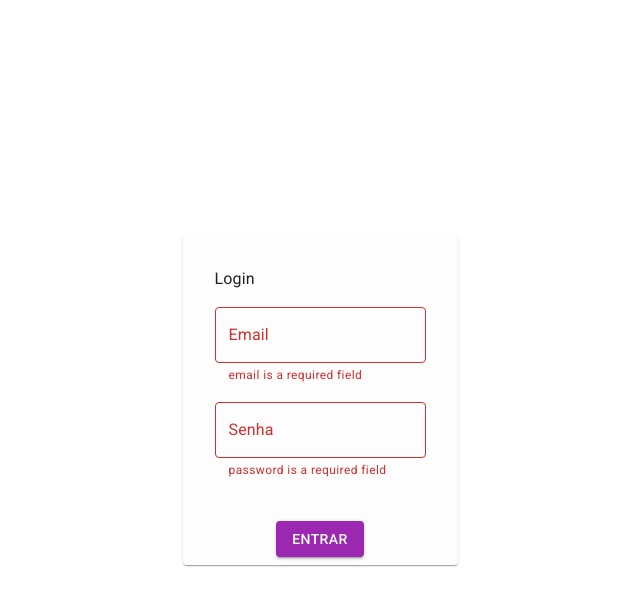
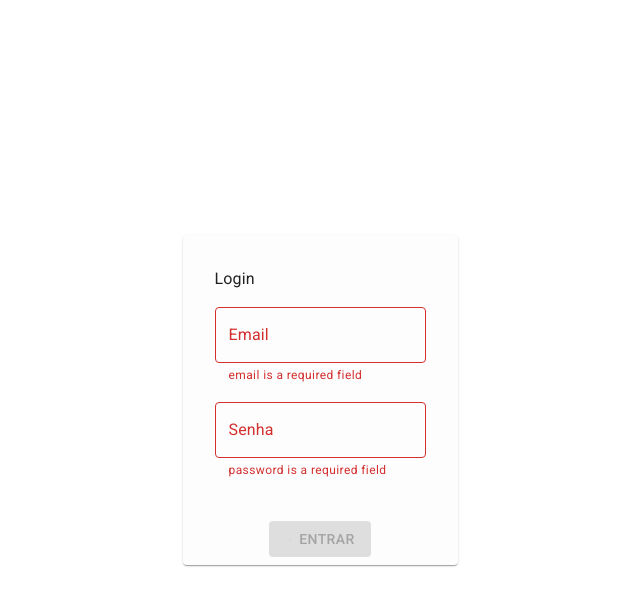
Before and after one commit to Ramon-Wesley/React_Typescript, a React (Create React App) app: page / in a window 1280 px wide. Both pictures are taken after a click on the button "ENTRAR". Shown: the top 606 px of the page, without its empty margins (320-960 px from the left). Built offline with nearby package versions, Linux system fonts and the light colour scheme.

Commit message:
refazer botao

```diff
--- a/src/shared/components/login/Login.tsx
+++ b/src/shared/components/login/Login.tsx
@@ -1,4 +1,4 @@
-import { Box,Button,Card,TextField,CardContent,CardActions, Typography } from "@mui/material"
+import { Box,Button,Card,TextField,CardContent,CardActions, Typography, CircularProgress } from "@mui/material"
 import { useState,useCallback } from "react"
 import * as yup from 'yup'
 import { useAuthContext } from "../../context"
@@ -16,16 +16,19 @@ export const Login:React.FC<ILogin>=({children})=>{
 
 const [email,setEmail]=useState("")
 const [password,setPassword]=useState("")
+const [isLoading,setIsLoading]=useState(false)
 const [errorsemail,setErrorsEmail]=useState("")
 const [errorspassword,setErrorsPassword]=useState("")
 const {isAuthenticated,login}=useAuthContext()
 const handleValidate=()=>{
-
+    setIsLoading(true)
  validateSchema.validate({email,password},{abortEarly:false})
 .then((result)=>{
     login(result.email,result.password).then((result)=>{
-        setEmail("")
-        setPassword("")
+        setIsLoading(false)
+            setEmail("")
+            setPassword("")
+
     })
 
 }).catch((errors:yup.ValidationError)=>{
@@ -76,7 +79,8 @@ if (isAuthenticated) {
                     </CardContent>
                     <CardActions>
                     <Box display='flex'  justifyContent='center' width='100%'>
-                        <Button variant="contained" onClick={handleValidate}>Entrar</Button>
+                        <Button variant="contained" onClick={handleValidate} disabled={isLoading}
+                        startIcon={isLoading ? <CircularProgress style={{ width: '10px', height: '10px' }}/> : null}>Entrar</Button>
                     </Box>
                         </CardActions>
             </Card>
```
